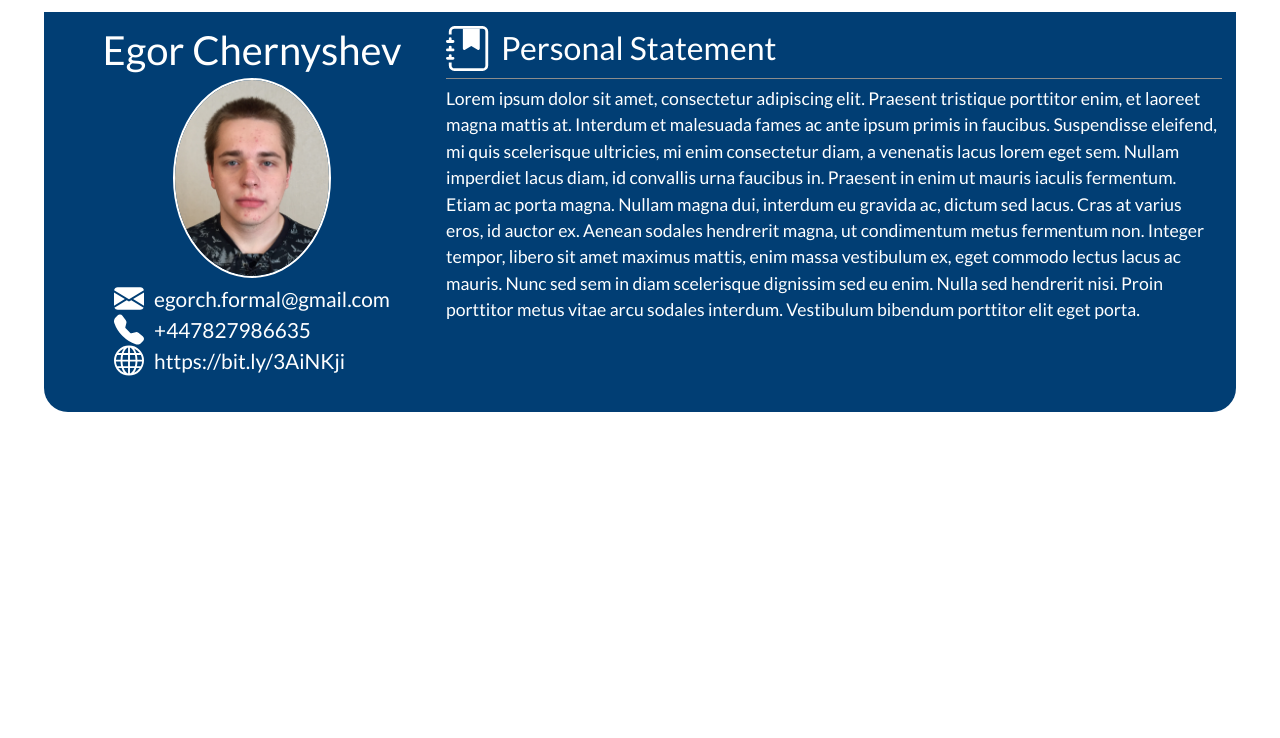
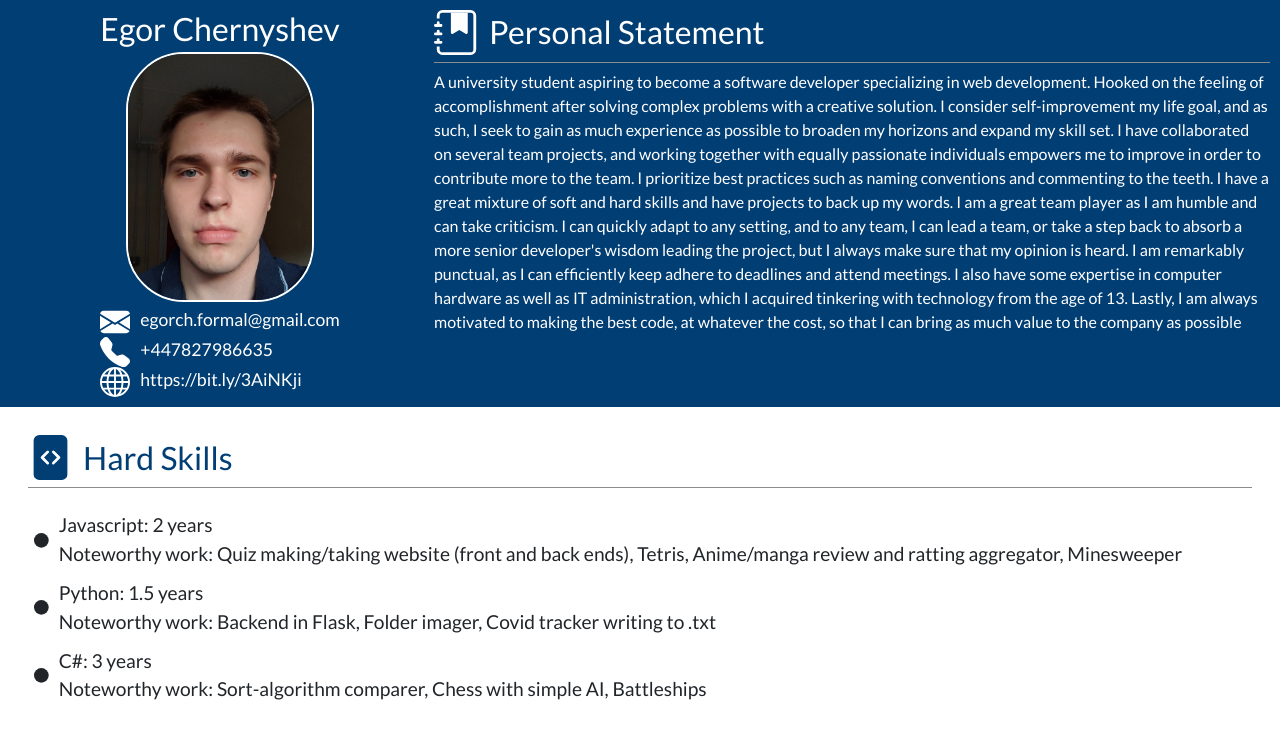
Before and after one commit to egorchern/Resume, a plain HTML site: page index.html in a window 1280 px wide. Drawn offline with nearby package versions, Linux system fonts and the light colour scheme.

Commit message:
wrote personal statement, and did hard skills section

```diff
--- a/index.html
+++ b/index.html
@@ -19,10 +19,10 @@
     <div id="top-part" class="flex-horizontal">
 
       <div class="flex-vertical flex-align-start">
-        <h1 id="name-heading">
+        <h2 id="name-heading">
           Egor Chernyshev
-        </h1>
-        <img id="profile-pic" src="images/my_photo.jpg">
+        </h2>
+        <img id="profile-pic" src="images/my_pic.jpg">
         <div id="contacts" class="flex-vertical">
           <div id="email" class="flex-horizontal">
             <svg xmlns="http://www.w3.org/2000/svg"  fill="currentColor" class="contact-icon" viewBox="0 0 16 16">
@@ -48,7 +48,7 @@
         </div>
       </div>
       <div id="personal-statement" class="flex-vertical">
-        <div class="flex-horizontal flex-align-start section-head">
+        <div class="flex-horizontal flex-align-start section-head" style="color:white">
           <svg xmlns="http://www.w3.org/2000/svg" fill="currentColor" class="main-icon" viewBox="0 0 16 16">
             <path fill-rule="evenodd" d="M6 1h6v7a.5.5 0 0 1-.757.429L9 7.083 6.757 8.43A.5.5 0 0 1 6 8V1z"/>
             <path d="M3 0h10a2 2 0 0 1 2 2v12a2 2 0 0 1-2 2H3a2 2 0 0 1-2-2v-1h1v1a1 1 0 0 0 1 1h10a1 1 0 0 0 1-1V2a1 1 0 0 0-1-1H3a1 1 0 0 0-1 1v1H1V2a2 2 0 0 1 2-2z"/>
@@ -57,11 +57,76 @@
           <h2>Personal Statement</h2>
         </div>
         <span>
-          Lorem ipsum dolor sit amet, consectetur adipiscing elit. Praesent tristique porttitor enim, et laoreet magna mattis at. Interdum et malesuada fames ac ante ipsum primis in faucibus. Suspendisse eleifend, mi quis scelerisque ultricies, mi enim consectetur diam, a venenatis lacus lorem eget sem. Nullam imperdiet lacus diam, id convallis urna faucibus in. Praesent in enim ut mauris iaculis fermentum. Etiam ac porta magna. Nullam magna dui, interdum eu gravida ac, dictum sed lacus. Cras at varius eros, id auctor ex. Aenean sodales hendrerit magna, ut condimentum metus fermentum non. Integer tempor, libero sit amet maximus mattis, enim massa vestibulum ex, eget commodo lectus lacus ac mauris. Nunc sed sem in diam scelerisque dignissim sed eu enim. Nulla sed hendrerit nisi. Proin porttitor metus vitae arcu sodales interdum. Vestibulum bibendum porttitor elit eget porta.
+          A university student aspiring to become a software developer specializing in web development. Hooked on the feeling of accomplishment after solving complex problems with a creative solution.
+          I consider self-improvement my life goal, and as such, I seek to gain as much experience as possible to broaden my horizons and expand my skill set. I have collaborated on several team projects, and working together with equally passionate individuals empowers me to improve in order to contribute more to the team.
+          I prioritize best practices such as naming conventions and commenting to the teeth. I have a great mixture of soft and hard skills and have projects to back up my words.
+          I am a great team player as I am humble and can take criticism. I can quickly adapt to any setting, and to any team, I can lead a team, or take a step back to absorb a more senior developer's wisdom leading the project, but I always make sure that my opinion is heard. I am remarkably punctual, as I can efficiently keep adhere to deadlines and attend meetings. I also have some expertise in computer hardware as well as IT administration, which I acquired tinkering with technology from the age of 13. Lastly, I am always motivated to making the best code, at whatever the cost, so that I can bring as much value to the company as possible
+
         </span>
+      </div>
     </div>
     <div id="bottom-part">
+      <div id="hard-skills" class="flex-vertical">
+        <div class="flex-horizontal flex-align-start section-head">
+          <svg xmlns="http://www.w3.org/2000/svg" fill="currentColor" class="main-icon" viewBox="0 0 16 16">
+            <path d="M12 0H4a2 2 0 0 0-2 2v12a2 2 0 0 0 2 2h8a2 2 0 0 0 2-2V2a2 2 0 0 0-2-2zM6.646 5.646a.5.5 0 1 1 .708.708L5.707 8l1.647 1.646a.5.5 0 0 1-.708.708l-2-2a.5.5 0 0 1 0-.708l2-2zm2.708 0 2 2a.5.5 0 0 1 0 .708l-2 2a.5.5 0 0 1-.708-.708L10.293 8 8.646 6.354a.5.5 0 1 1 .708-.708z"/>
+          </svg>
+          <h2>Hard Skills</h2>
+        </div>
+        <div class="flex-vertical" style="padding: 6px">
+          <div class="code-skill">
+            <div class="flex-horizontal" style="align-items: center;">
+              <svg xmlns="http://www.w3.org/2000/svg" fill="currentColor" class="bullet-point" viewBox="0 0 16 16">
+                <circle cx="8" cy="8" r="8"/>
+              </svg>
+              <div class="code-section">
+                <span class="code-head">Javascript: 2 years</span>
+                <div class="flex-horizontal">
+                  <span class="code-head">
+                    Noteworthy work: Quiz making/taking website (front and back ends), Tetris, Anime/manga review and ratting aggregator, Minesweeper
+                  </span>
 
+                </div>
+              </div>
+            </div>
+
+          </div>
+          <div class="code-skill">
+            <div class="flex-horizontal" style="align-items: center;">
+              <svg xmlns="http://www.w3.org/2000/svg" fill="currentColor" class="bullet-point" viewBox="0 0 16 16">
+                <circle cx="8" cy="8" r="8"/>
+              </svg>
+              <div class="code-section">
+                <span class="code-head">Python: 1.5 years</span>
+                <div class="flex-horizontal">
+                  <span class="code-head">
+                    Noteworthy work: Backend in Flask, Folder imager, Covid tracker writing to .txt
+                  </span>
+
+                </div>
+              </div>
+            </div>
+
+          </div>
+          <div class="code-skill">
+            <div class="flex-horizontal" style="align-items: center;">
+              <svg xmlns="http://www.w3.org/2000/svg" fill="currentColor" class="bullet-point" viewBox="0 0 16 16">
+                <circle cx="8" cy="8" r="8"/>
+              </svg>
+              <div class="code-section">
+                <span class="code-head">C#: 3 years</span>
+                <div class="flex-horizontal">
+                  <span class="code-head">
+                    Noteworthy work: Sort-algorithm comparer, Chess with simple AI, Battleships
+                  </span>
+
+                </div>
+              </div>
+            </div>
+
+          </div>
+        </div>
+      </div>
     </div>
   </main>
 
--- a/main.css
+++ b/main.css
@@ -38,19 +38,23 @@ h1,h2,h3,h4,h5,h6{
   border-bottom: 1px solid var(--border-color);
   padding-bottom: 7px;
   margin-bottom: 7px;
+  color: var(--top-part-color);
 }
 
 main{
-  width: 95%;
-  padding: 12px;
+  width: 100%;
+
   margin-left: auto;
   font-family: var(--bsfont);
   margin-right: auto;
 }
 #personal-statement{
-  font-size: 1.1rem;
+  font-size: 1rem;
+  margin-left: 4px;
 }
-
+#bottom-part{
+  padding: 28px;
+}
 #name-heading{
   margin-left:auto;
   margin-right:auto;
@@ -60,14 +64,14 @@ main{
 
 #profile-pic{
   max-width: 100%;
-  height:200px;
+  height:250px;
   border: 2px solid white;
-  border-radius:100%;
+  border-radius:58px;
 }
 
 #contacts{
   margin-top:5px;
-  font-size: 1.3rem;
+  font-size: 1.1rem;
 }
 
 .main-icon{
@@ -81,15 +85,30 @@ main{
   width: 30px;
   margin-right: 10px;
 }
-
+.code-head{
+  font-size: 1.2rem;
+}
+.code-section{
+  width:100%;
+}
+.code-skill{
+  margin-top: 10px;
+}
+.bullet-point{
+  height: 100%;
+  width: 15px;
+  margin-right: 10px;
+}
 #top-part{
   width: 100%;
-  padding: 14px;
-  height: 400px;
+  padding: 10px;
+
   display:grid;
   grid-template-columns: 1fr 2fr;
   background-color: var(--top-part-color);
-  color: white;
+  color: white ;
+  /*
   border-bottom-left-radius: 24px;
   border-bottom-right-radius: 24px;
+  */
 }
```
Also changed, not shown: images/my_photo.jpg (deleted), images/my_pic.jpg (added).
